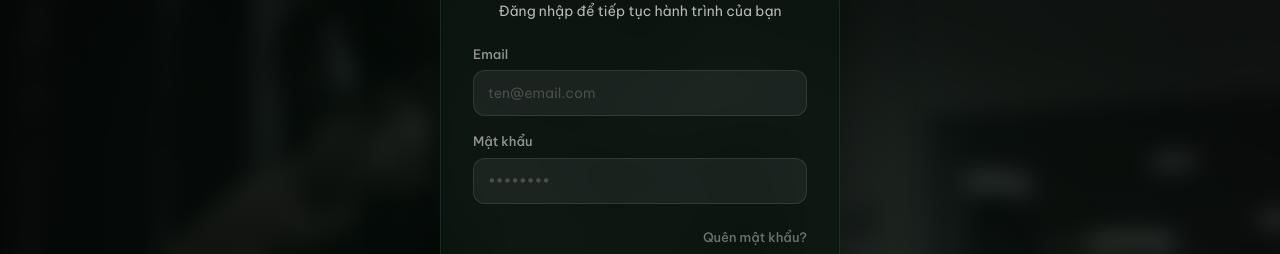
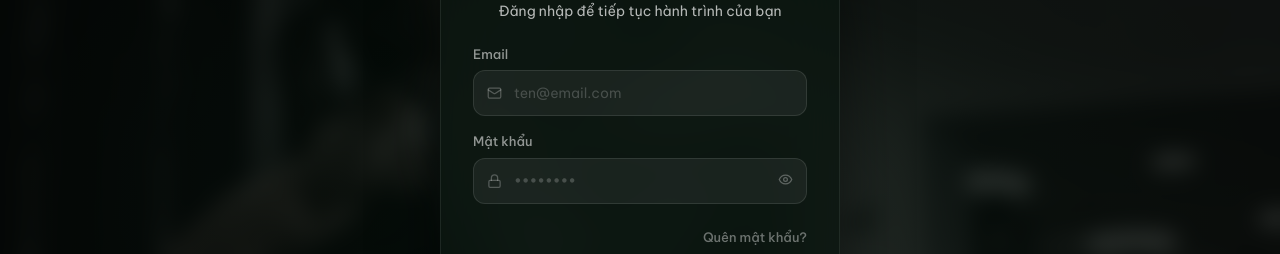
Before and after one commit to lethanhan01/gym-management-system, a React (Vite) app in the folder client/: page /login in a window 1280 px wide. Shown: the part 209-463 px from the top of the page. Built offline with nearby package versions, Linux system fonts and the light colour scheme; no server answers.

Commit message:
Sửa lại UI trang login và register

```diff
--- a/client/src/pages/auth/LoginPage.tsx
+++ b/client/src/pages/auth/LoginPage.tsx
@@ -2,6 +2,7 @@ import { useState } from 'react'
 import axios from 'axios'
 import { useNavigate } from 'react-router-dom'
 import { useTranslation } from 'react-i18next'
+import { Lock, Mail } from 'lucide-react'
 import { authService } from '@/services/auth.service'
 import subscriptionService from '@/services/subscription.service'
 import { hasActiveSubscription } from '@/lib/subscription'
@@ -10,7 +11,7 @@ import {
   classifySubscriptionCheckError,
   useSubscriptionStore,
 } from '@/stores/subscriptionStore'
-import { AuthShell, BtnPrimary, TextLink, MutedLink, Field, ErrorMsg } from './_authui'
+import { AuthShell, BtnPrimary, TextLink, MutedLink, Field, PasswordField, ErrorMsg } from './_authui'
 
 const roleRouteMap: Record<string, string> = {
   member: '/member',
@@ -133,16 +134,21 @@ export default function LoginPage() {
             <Field
               label={t('login.email')}
               type="email"
+              name="email"
+              autoComplete="email"
               placeholder="ten@email.com"
               value={email}
               onChange={setEmail}
+              icon={Mail}
             />
-            <Field
+            <PasswordField
               label={t('login.password')}
-              type="password"
+              name="current-password"
+              autoComplete="current-password"
               placeholder="••••••••"
               value={pass}
               onChange={setPass}
+              icon={Lock}
             />
           </div>
 
--- a/client/src/pages/auth/_authui.tsx
+++ b/client/src/pages/auth/_authui.tsx
@@ -122,12 +122,16 @@ export function PasswordField({
   value,
   onChange,
   icon: Icon,
+  autoComplete,
+  name,
 }: {
   label: string
   placeholder?: string
   value: string
   onChange: (v: string) => void
   icon?: LucideIcon
+  autoComplete?: string
+  name?: string
 }) {
   const [show, setShow] = useState(false)
   return (
@@ -138,6 +142,8 @@ export function PasswordField({
       value={value}
       onChange={onChange}
       icon={Icon}
+      autoComplete={autoComplete}
+      name={name}
       right={
         <button type="button" onClick={() => setShow((s) => !s)} className="rogym-sx-4baf3f03">
           {show ? <EyeOff size={15} strokeWidth={2} /> : <Eye size={15} strokeWidth={2} />}
--- a/client/src/pages/member/register/RegisterPage.tsx
+++ b/client/src/pages/member/register/RegisterPage.tsx
@@ -122,6 +122,7 @@ export default function RegisterPage() {
             onChange={setDob}
             aria-label={t('register.dob')}
             placeholder={t('register.dob')}
+            className="rogym-auth-date-field"
           />
         </div>
         <Field
@@ -139,12 +140,16 @@ export default function RegisterPage() {
           value={pass}
           onChange={setPass}
           icon={Lock}
+          name="new-password"
+          autoComplete="new-password"
         />
         <PasswordField
           label={t('register.confirmPassword')}
           value={confirm}
           onChange={setConfirm}
           icon={Lock}
+          name="confirm-password"
+          autoComplete="new-password"
         />
 
         {error && <ErrorMsg message={error} />}
--- a/client/src/styles/components/auth.css
+++ b/client/src/styles/components/auth.css
@@ -89,12 +89,17 @@
   }
 
   .rogym-auth-field__input {
+    display: block;
+    min-height: 44px;
     padding-right: 14px;
     padding-left: 14px;
     border: 1px solid rgba(255, 255, 255, 0.1);
+    appearance: none;
+    -webkit-appearance: none;
     background: rgba(255, 255, 255, 0.06);
     color: #fff;
     font-family: var(--rogym-font-body);
+    line-height: 1.25rem;
   }
 
   /* Hide native browser password reveal icon (Edge/IE/Chrome) */
@@ -102,8 +107,7 @@
   .rogym-auth-field__input::-ms-clear {
     display: none;
   }
-  .rogym-auth-field__input::-webkit-credentials-auto-fill-button,
-  .rogym-auth-field__input::-webkit-textfield-decoration-container {
+  .rogym-auth-field__input::-webkit-credentials-auto-fill-button {
     display: none !important;
   }
 
@@ -118,6 +122,42 @@
   .rogym-auth-field__input:focus {
     border-color: var(--rogym-teal);
     background: rgba(66, 224, 158, 0.05);
+  }
+
+  .rogym-auth-field__input:-webkit-autofill,
+  .rogym-auth-field__input:-webkit-autofill:hover,
+  .rogym-auth-field__input:-webkit-autofill:focus {
+    border-color: rgba(66, 224, 158, 0.32);
+    -webkit-text-fill-color: #fff;
+    box-shadow: 0 0 0 1000px rgba(255, 255, 255, 0.06) inset;
+    caret-color: #fff;
+    transition: background-color 9999s ease-in-out 0s;
+  }
+
+  .rogym-auth-date-field .rogym-input {
+    min-height: 44px;
+    border-color: rgba(255, 255, 255, 0.1);
+    background: rgba(255, 255, 255, 0.06);
+    color: #fff;
+    font-family: var(--rogym-font-body);
+    line-height: 1.25rem;
+    transition:
+      border-color 200ms ease,
+      background-color 200ms ease,
+      box-shadow 200ms ease;
+  }
+
+  .rogym-auth-date-field .rogym-input:focus {
+    border-color: var(--rogym-teal);
+    background: rgba(66, 224, 158, 0.05);
+    box-shadow: none;
+  }
+
+  @media (max-width: 767px) {
+    .rogym-auth-field__input,
+    .rogym-auth-date-field .rogym-input {
+      font-size: 16px;
+    }
   }
 
   .rogym-auth-shell__content {
```
